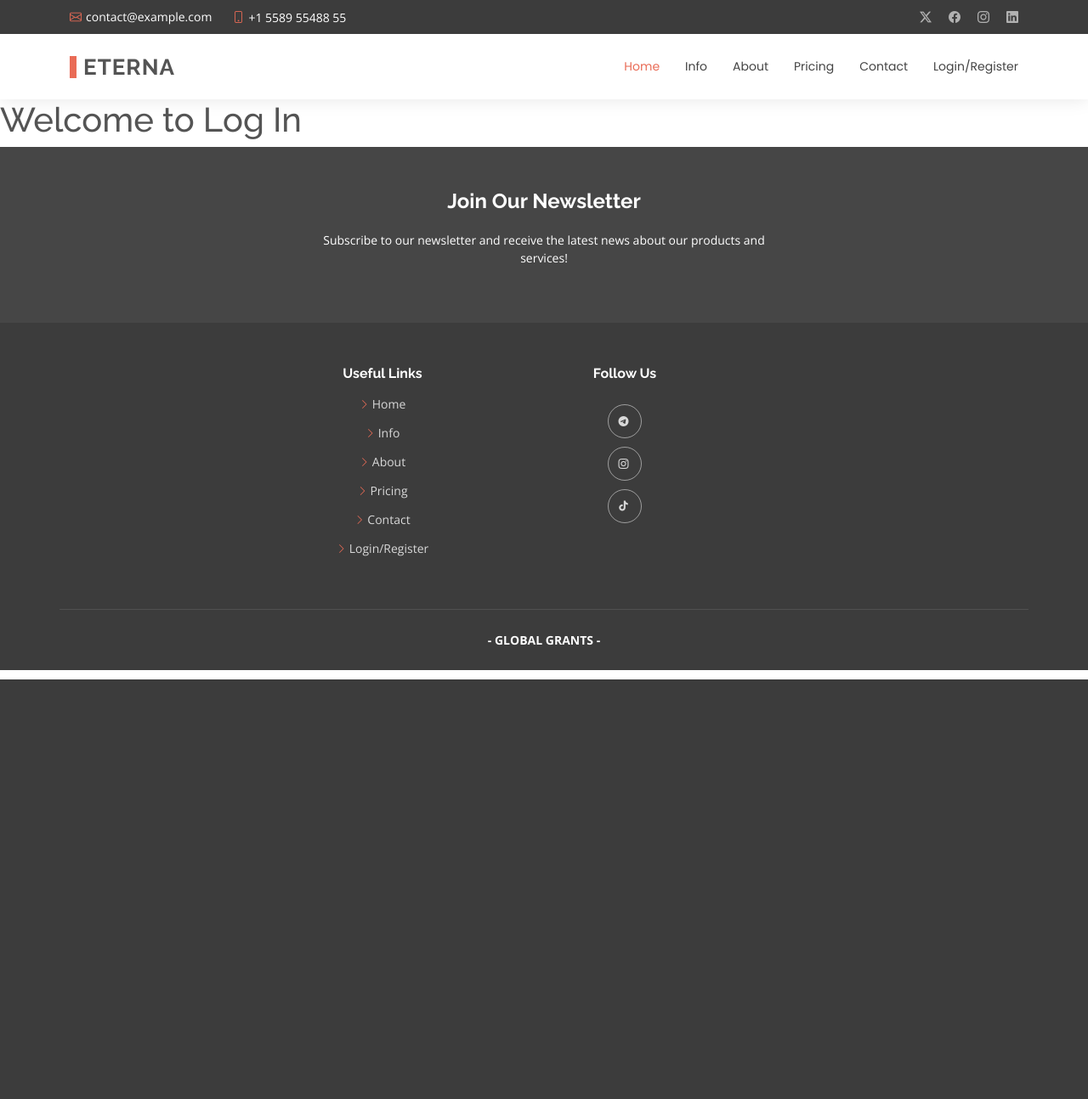
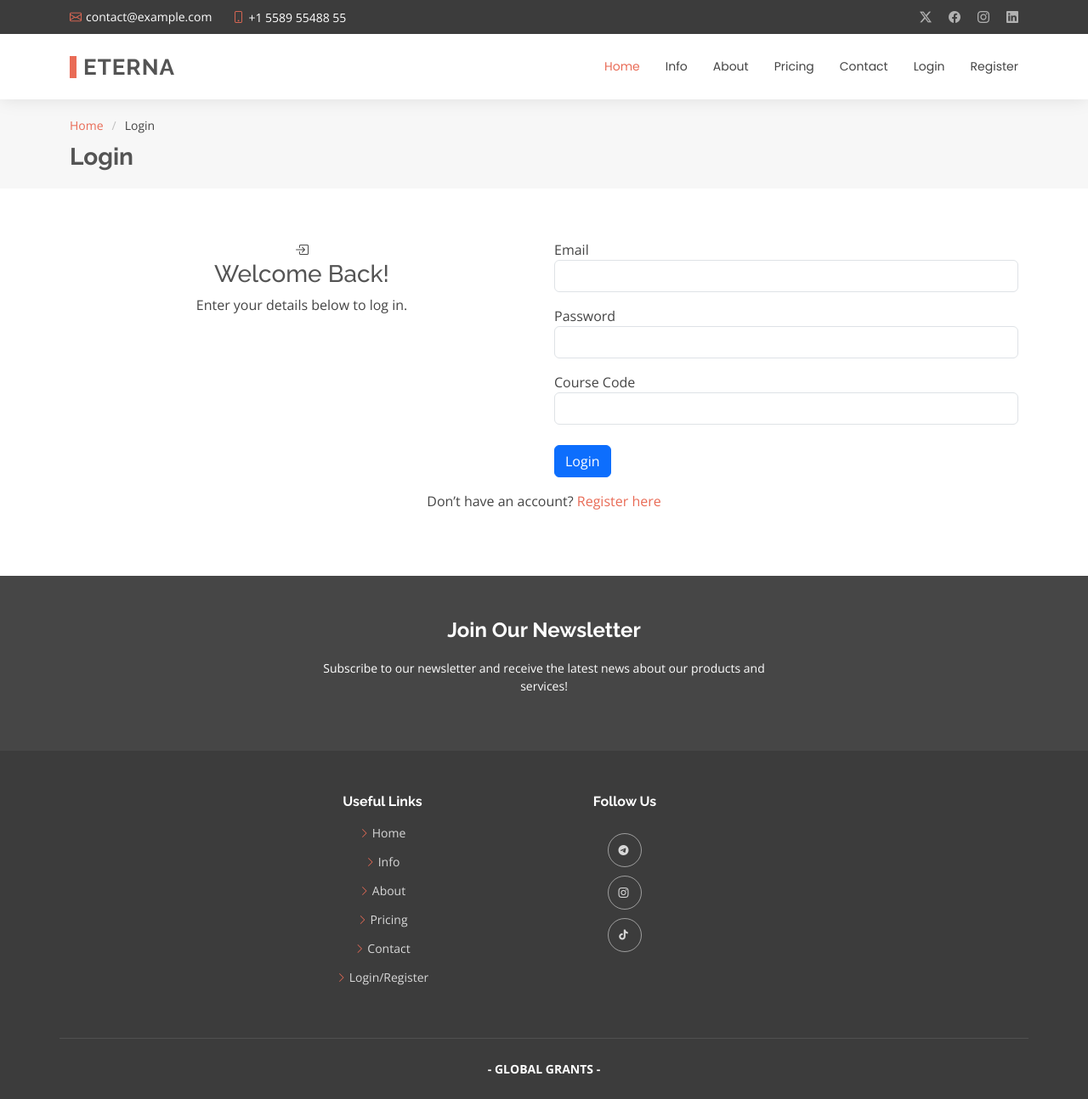
Before and after one commit to 1abykeev/grants-website, a Flask app: page /login in a window 1280 px wide. Shown: the whole page at 85% size. Before the commit the page ends 800 px from the top, so only its background shows below. Run offline with Flask 3, Linux system fonts and the light colour scheme; some libraries are stand-ins or nearby versions.

Commit message:
Login is working but course code is not working yet

```diff
--- a/forms.py
+++ b/forms.py
@@ -1,5 +1,5 @@
 from flask_wtf import FlaskForm
-from wtforms import StringField, SubmitField, PasswordField
+from wtforms import StringField, SubmitField, PasswordField, IntegerField
 from wtforms.validators import DataRequired, URL
 from flask_ckeditor import CKEditorField
 
@@ -11,3 +11,10 @@ class RegisterForm(FlaskForm):
     password = PasswordField("Password", validators=[DataRequired()])
     name = StringField("Name", validators=[DataRequired()])
     submit = SubmitField("Sign Up")
+
+
+class LoginForm(FlaskForm):
+    email = StringField("Email", validators=[DataRequired()])
+    password = PasswordField("Password", validators=[DataRequired()])
+    course_code = IntegerField("Course Code", validators=[DataRequired()])
+    submit = SubmitField("Login")
--- a/main.py
+++ b/main.py
@@ -1,16 +1,16 @@
 
-from flask import Flask, render_template, url_for, redirect, request
+from flask import Flask, render_template, url_for, redirect
 from flask_sqlalchemy import SQLAlchemy
 from sqlalchemy.orm import DeclarativeBase, Mapped, mapped_column
 from sqlalchemy import Integer, String, Float
 from flask_login import UserMixin
-from forms import RegisterForm
-from werkzeug.security import generate_password_hash
+from forms import RegisterForm, LoginForm
+from werkzeug.security import generate_password_hash, check_password_hash
 import secrets
-from flask_bootstrap import Bootstrap
+from flask_login import LoginManager, login_user
+
 
 app = Flask(__name__)
-Bootstrap(app)
 class Base(DeclarativeBase):
     pass
 
@@ -31,6 +31,13 @@ class User(UserMixin, db.Model):
 with app.app_context():
     db.create_all()
 
+
+login_manager = LoginManager()
+login_manager.init_app(app)
+
+@login_manager.user_loader
+def load_user(user_id):
+    return db.get_or_404(User, user_id)
 
 
 @app.route('/register', methods=["GET", "POST"])
@@ -53,6 +60,22 @@ def register():
     return render_template("register.html", form=form)
 
 
+@app.route('/login', methods=["GET", "POST"])
+def login():
+    form = LoginForm()
+    if form.validate_on_submit():
+        email = form.email.data
+        password = form.password.data
+        result = db.session.execute(db.select(User).where(User.email == email))
+        # Note, email in db is unique so will only have one result.
+        user = result.scalar()
+
+        if user and check_password_hash(user.password, password):
+            login_user(user)
+            return redirect(url_for('pricing'))
+
+    return render_template("login.html", form=form)
+
 @app.route('/')
 def index():
     return render_template("index.html")
@@ -73,9 +96,7 @@ def contact():
 def pricing():
     return render_template("pricing.html")
 
-@app.route('/login')
-def login():
-    return render_template("login.html")
+
 
 
 
--- a/templates/header.html
+++ b/templates/header.html
@@ -64,7 +64,8 @@
             <li><a href="{{ url_for('about')}}">About</a></li>
             <li><a href="{{ url_for('pricing')}}">Pricing</a></li>
             <li><a href="{{ url_for('contact')}}">Contact</a></li>
-            <li><a href="{{ url_for('register')}}">Login/Register</a></li>
+            <li><a href="{{ url_for('login')}}">Login</a></li>
+            <li><a href="{{ url_for('register')}}">Register</a></li>
           </ul>
           <i class="mobile-nav-toggle d-xl-none bi bi-list"></i>
         </nav>
--- a/templates/login.html
+++ b/templates/login.html
@@ -1,6 +1,68 @@
-
 {% include "header.html" %}
 
-<h1> Welcome to Log In </h1>
+<main class="main">
+
+  <!-- Page Title -->
+  <div class="page-title" data-aos="fade">
+    <div class="container">
+      <nav class="breadcrumbs">
+        <ol>
+          <li><a href="login.html">Home</a></li>
+          <li class="current">Login</li>
+        </ol>
+      </nav>
+      <h1>Login</h1>
+    </div>
+  </div><!-- End Page Title -->
+
+  <section id="login" class="login section">
+    <div class="container" data-aos="fade-up" data-aos-delay="100">
+      <div class="row gy-4">
+        <div class="col-lg-6">
+          <div class="info-item d-flex flex-column justify-content-center align-items-center" data-aos="fade-up" data-aos-delay="200">
+            <i class="bi bi-box-arrow-in-right"></i>
+            <h3>Welcome Back!</h3>
+            <p>Enter your details below to log in.</p>
+          </div>
+        </div>
+
+        <div class="col-lg-6">
+          <form action="{{ url_for('login') }}" method="post">
+            {{ form.hidden_tag() }}
+            <p>
+              {{ form.email.label }}<br>
+              {{ form.email(class="form-control") }}
+              {% if form.email.errors %}
+                <span style="color: red;">{{ form.email.errors[0] }}</span>
+              {% endif %}
+            </p>
+            <p>
+              {{ form.password.label }}<br>
+              {{ form.password(class="form-control") }}
+              {% if form.password.errors %}
+                <span style="color: red;">{{ form.password.errors[0] }}</span>
+              {% endif %}
+            </p>
+            <p>
+              {{ form.course_code.label }}<br>
+              {{ form.course_code(class="form-control") }}
+              {% if form.course_code.errors %}
+                <span style="color: red;">{{ form.course_code.errors[0] }}</span>
+              {% endif %}
+            </p>
+            <!-- Spacing for the submit button -->
+            <div class="mt-4">
+              {{ form.submit(class="btn btn-primary") }}
+            </div>
+          </form>
+        </div>
+      </div>
+    </div>
+    <div class="text-center mt-3">
+      <p>Don’t have an account? <a href="{{ url_for('register') }}" class="register-link">Register here</a></p>
+    </div>
+  </section>
+
+</main>
 
 {% include "footer.html" %}
```
Also changed, not shown: instance/global_grants.db, templates/turkey.html (added).
